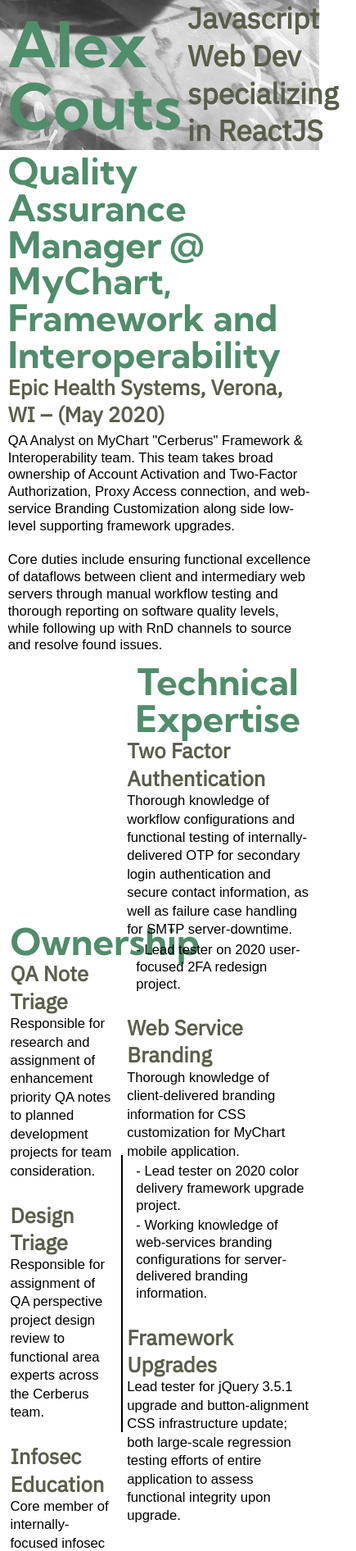
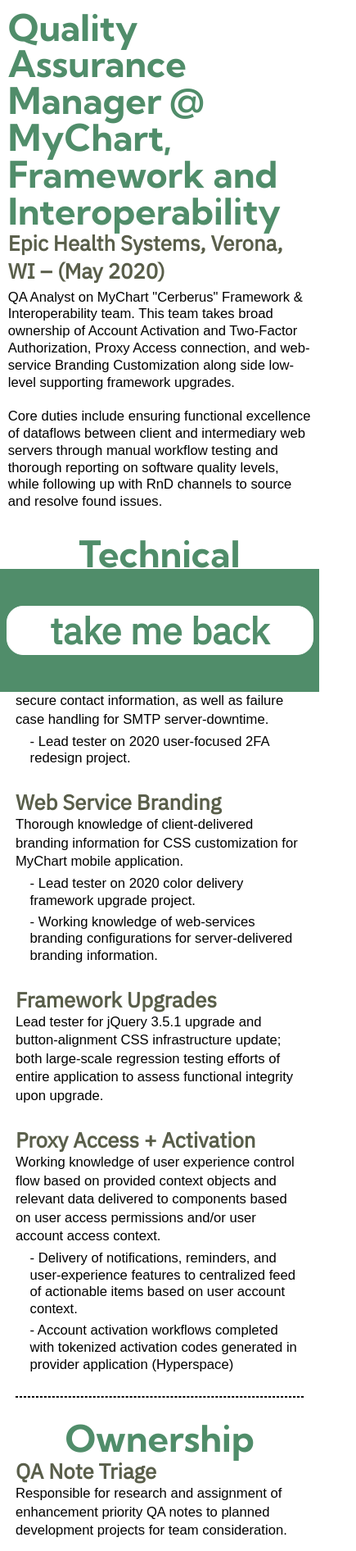
Before and after one commit to AvantGov/resume, a React (Create React App) app in the folder client/: page /about/epic in a window 390 px wide. Shown: the top 1892 px of the page at 82% size, 435 px wide, since content can reach past the window. Built offline with nearby package versions, Linux system fonts and the light colour scheme; a web font is replaced by a local one.

Commit message:
added responsive styling support for view more epic page, beginning to work on the visa page.

```diff
--- a/client/src/index.css
+++ b/client/src/index.css
@@ -325,7 +325,7 @@
 /*  * VIEW MORE PAGES BANNER STYLING * */
 .viewmore__banner {
   background-image: url("./assets/inertia/1.jpg");
-  background-position: right;
+  background-position: top;
   height: 20%;
   width: 100%;
   display: flex;
@@ -342,6 +342,7 @@
 .titleContainer__title {
   padding-left: 2%;
   font-size: 2.75rem;
+  width: 45%;
 }
 
 .titleContainer__name {
@@ -534,11 +535,11 @@
   display: flex;
   flex-direction: column;
   justify-content: center;
-  margin-top: 2.5%;
+  padding-top: 4%;
 }
 
 .viewmore__intro {
-   margin-top: 1%;
+   padding-top: 3%;
 }
 
 .viewMore__intro h1 {
@@ -597,6 +598,8 @@
   display: flex;
   justify-content: center;
   align-items: center;
+  position: fixed;
+  bottom: 0;
 }
 
 .viewmore__returnEpic {
@@ -607,6 +610,8 @@
   display: flex;
   justify-content: center;
   align-items: center;
+  position: fixed;
+  bottom: 0;
 }
 
 .return__button {
@@ -964,7 +969,7 @@
 .Footer {
   /* border: 2px solid red; */
   border-top: 1px dashed #508d6a;
-  height: 40vh;
+  height: 100%;
   width: 100%;
   display: flex;
   justify-content: space-between;
@@ -1290,7 +1295,7 @@
 
 /* *MEDIA QUERIES FOR RESPONSIVE CONSIDERATION* */
 
-@media screen and (max-width: 1080px) {
+@media screen and (max-width: 1081px) {
 
   /* turn skills button to column */
   .skillsHeader__areaContainer {
@@ -1306,8 +1311,6 @@
     margin-top: 1.5%;
   }
 
-
-
   /* work experience modification  */
 
   .WorkExp {
@@ -1395,7 +1398,7 @@
   .Footer {
     flex-direction: column;
     height: 100%;
-    margin-top: 25%;
+    margin-top: 5%;
   }
 
   .Contact {
@@ -1457,6 +1460,50 @@
     margin-bottom: 2%;
   }
 
+  /* modfiying the epic view more page */
+  .viewmore__banner {
+    background-position: top;
+  }
+
+  .titleContainer__name {
+    font-size: 3.5rem;
+  }
+
+  .titleContainer__title {
+    font-size: 1.8rem;
+  }
+
+  .viewmore__sectionContainer {
+    /* border: 2px solid red; */
+    flex-direction: column-reverse;
+    justify-content: space-between;
+    margin-bottom: 30%;
+  }
+
+  .viewmore__rule {
+    height: 1px;
+    width: 95%;
+    border: 1.5px dashed black;
+    margin-bottom: 7.5%;
+    margin-top: 7.5%;
+  }
+
+  .sectionContainer__technical {
+    width: 95%;
+  }
+
+  .sectionContainer__ownership {
+    width: 95%;
+  }
+
+
+}
+
+/* hides the viewmore banner at sizes smaller than 750px becuase, honesntly, at that point it isn't really needed. */
+@media screen and (max-width: 750px) {
+  .viewmore__banner {
+    display: none;
+  }
 }
 
 @media screen and (max-width: 900px) {
@@ -1485,6 +1532,18 @@
     padding-left: 0%;
     width: 50%;
   }
+
+  .WorkExp__header {
+    text-align: center;
+  }
+
+  .EduMrkt__header {
+    padding-bottom: 2%;
+  }
+
+  .EduProg__header {
+    padding-bottom: 2%;
+  }
 }
 
 @media screen and (max-width: 650px) {
@@ -1495,9 +1554,7 @@
     display: none;
   }
 
-  .WorkExp__header {
-    text-align: center;
-  }
+
 
   .jobsHeader__areaContainer {
     justify-content: space-around;
@@ -1518,6 +1575,7 @@
   .EduMrkt__courseFrame {
     display: none;
   }
+
 
   .EduMrkt__descFrame {
     width: 95%;
@@ -1585,4 +1643,13 @@
   .welcome__entryButton {
     width: 350px;
   }
-}
+
+  .viewmore__sectionContainer {
+    margin-bottom: 37.5%;
+    padding-top: 5%;
+  }
+
+  .return__button {
+    width: 375px;
+  }
+}
```
